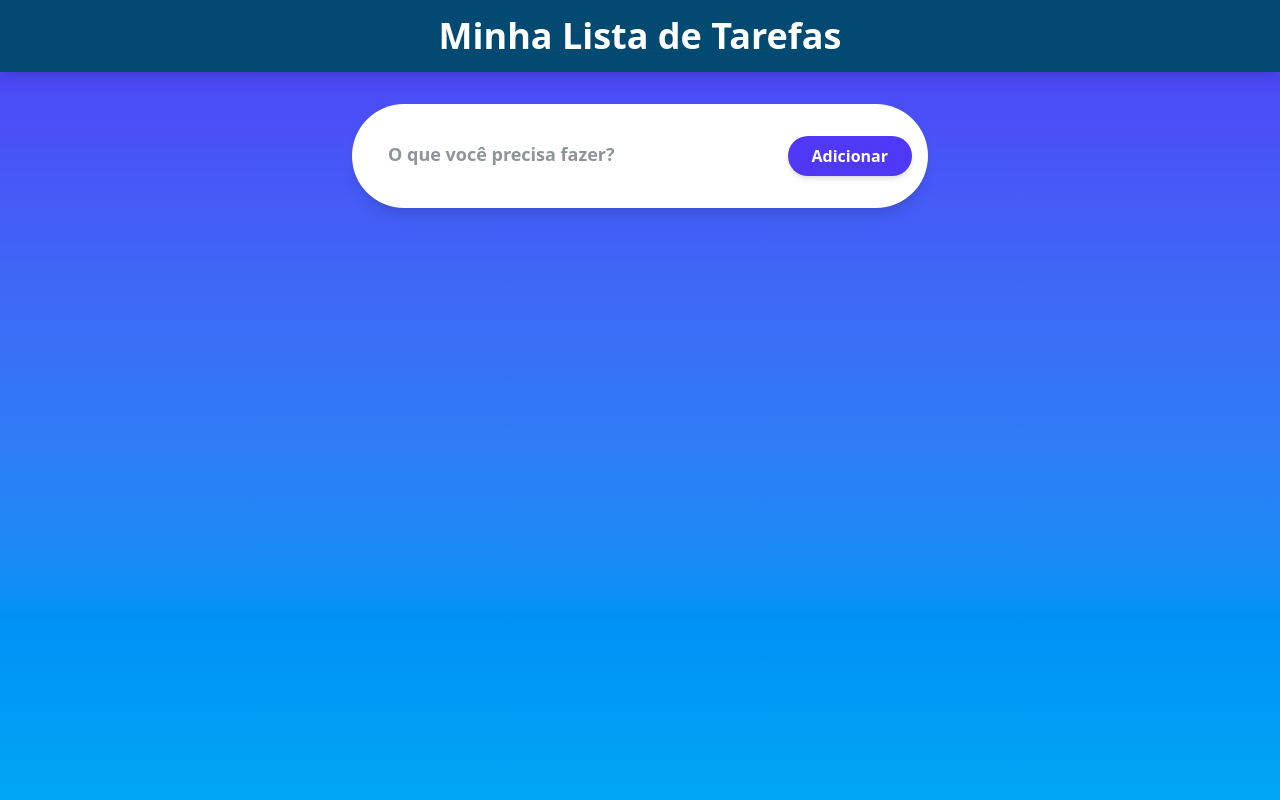
After one commit to yonevxs/ToDo_List, a Django app: page /todo_list in a window 1280 px wide. The commit adds this page. Run offline with Django 5.2, Linux system fonts and the light colour scheme; style sheets or scripts are compiled from the project's sources.

Commit message:
adionando tela principal da todo list

```diff
--- a/ToDoList/settings.py
+++ b/ToDoList/settings.py
@@ -121,3 +121,5 @@ STATIC_URL = 'static/'
 # https://docs.djangoproject.com/en/5.2/ref/settings/#default-auto-field
 
 DEFAULT_AUTO_FIELD = 'django.db.models.BigAutoField'
+
+STATICFILES_DIRS = [BASE_DIR / 'static']
--- a/app/templates/index.html
+++ b/app/templates/index.html
@@ -1,10 +1,24 @@
-<html lang="pt-br">
+{% load static %}
+<!DOCTYPE html>
+<html lang="pt-BR">
 <head>
-    <meta charset="UTF-8" />
-    <title>Olá Template</title>
+    <meta charset="UTF-8">
+    <meta name="viewport" content="width=device-width, initial-scale=1.0">
+    <title>{% block titulo %} {% endblock %}</title>
+    <link rel="stylesheet" href="{% static 'dist/styles.css' %}">
 </head>
-<body>
-    <h1>Hello, World via Template!</h1>
-    <p>Bem-vindo à sua página Django usando templates.</p>
+<body class="bg-gradient-to-t from-sky-500 to-indigo-500">
+    <div class="h-screen bg-gradient-to-t from-sky-500 to-indigo-600">
+        <header>
+            <div class='bg-sky-900 px-20 p-4 shadow-lg'>
+                <h1 class="text-white text-4xl font-bold text-center">Minha Lista de Tarefas</h1>
+            </div>
+        </header>
+
+        <main>
+            {% block conteudo %}
+            {% endblock %}
+        </main>
+    </div>
 </body>
 </html>
--- /dev/null
+++ b/app/templates/todo_list.html
@@ -0,0 +1,12 @@
+{% extends "index.html" %}
+
+{% block titulo %} Minha Lista de Tarefas {% endblock %}
+
+{% block conteudo %}
+<div class="max-w-xl mx-auto mt-8 p-4 bg-white rounded-full shadow-lg flex items-center justify-between">
+    <form action="" class="flex mb-6">
+        <input type="text" id="nova-tarefa" placeholder="O que você precisa fazer?" class="flex-1 text-lg px-5 mt-5 mr-4 border-gray-300 rounded-l-lg focus:outline-none focus:outline-none focus:ring-0 text-gray-800 font-semibold" id='tarefa'>
+    </form>
+    <button type="submit" class="bg-indigo-600 text-white px-6 py-2 rounded-full hover:bg-indigo-700 transition duration-150 font-semibold shadow-md">Adicionar</button>
+</div>
+{% endblock %}]
--- a/app/urls.py
+++ b/app/urls.py
@@ -3,4 +3,5 @@ from . import views
 
 urlpatterns = [
     path('', views.app, name='app'),
+    path('todo_list', views.todo_list, name='todo_list')
 ]
--- a/app/views.py
+++ b/app/views.py
@@ -4,3 +4,5 @@ from django.http import HttpResponse
 
 def app(request):
     return render(request, 'index.html')
+def todo_list(request):
+    return render(request, 'todo_list.html')
--- /dev/null
+++ b/static/src/styles.css
@@ -0,0 +1,12 @@
+@import "tailwindcss";
+
+/* Limpa o texto do placeholder no foco (funciona em navegadores modernos) */
+input:focus::placeholder {
+    color: transparent; /* Torna o texto do placeholder transparente */
+}
+
+/* Suporte para navegadores mais antigos (opcional, mas recomendado) */
+input:focus::-webkit-input-placeholder { color: transparent; }
+input:focus:-moz-placeholder { color: transparent; }
+input:focus::-moz-placeholder { color: transparent; }
+input:focus:-ms-input-placeholder { color: transparent; }
```
Also changed, not shown: package.json (added, +9 -0 lines), package-lock.json (added), static/js/eventos.js (added), 1 other file.
